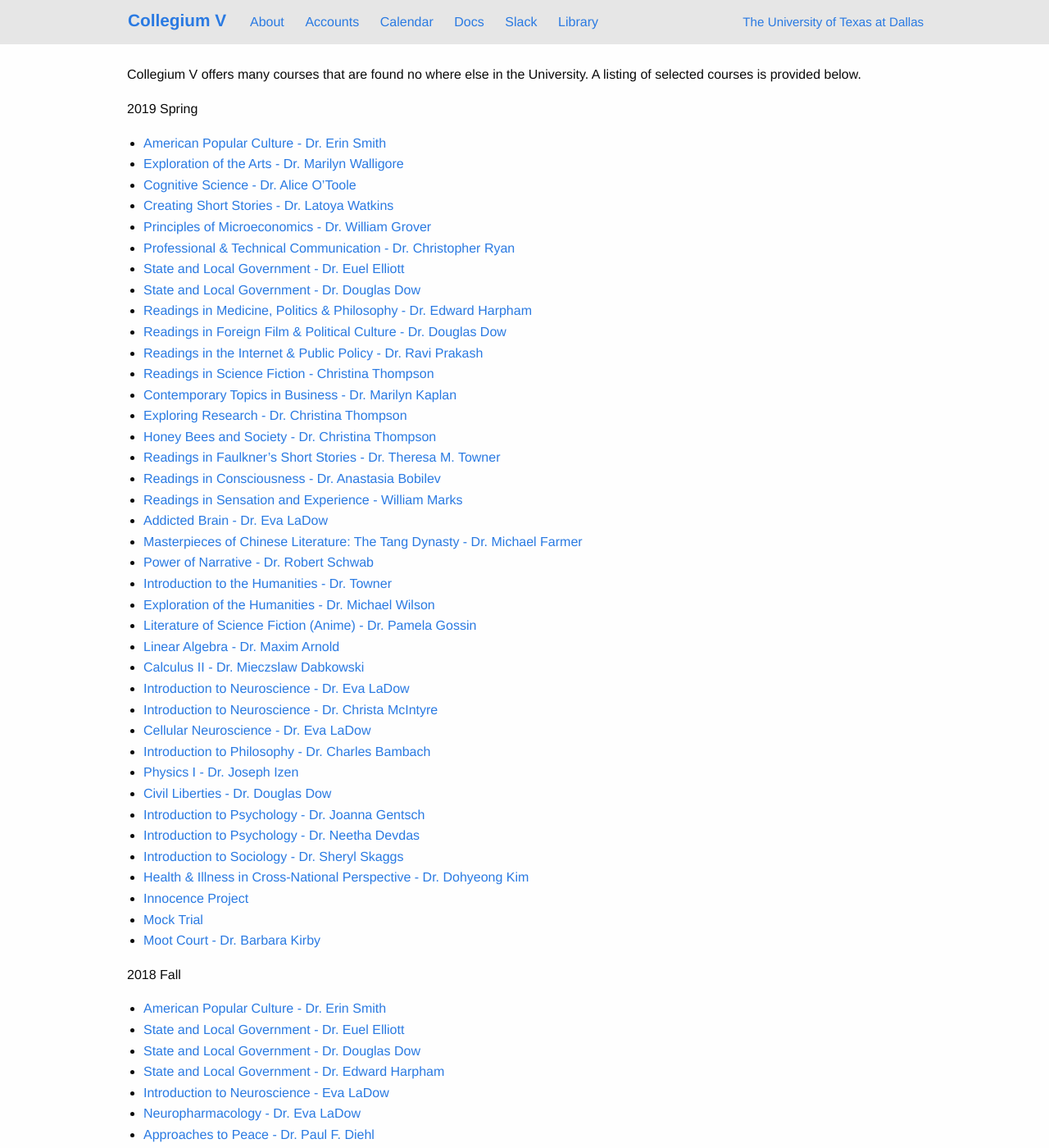
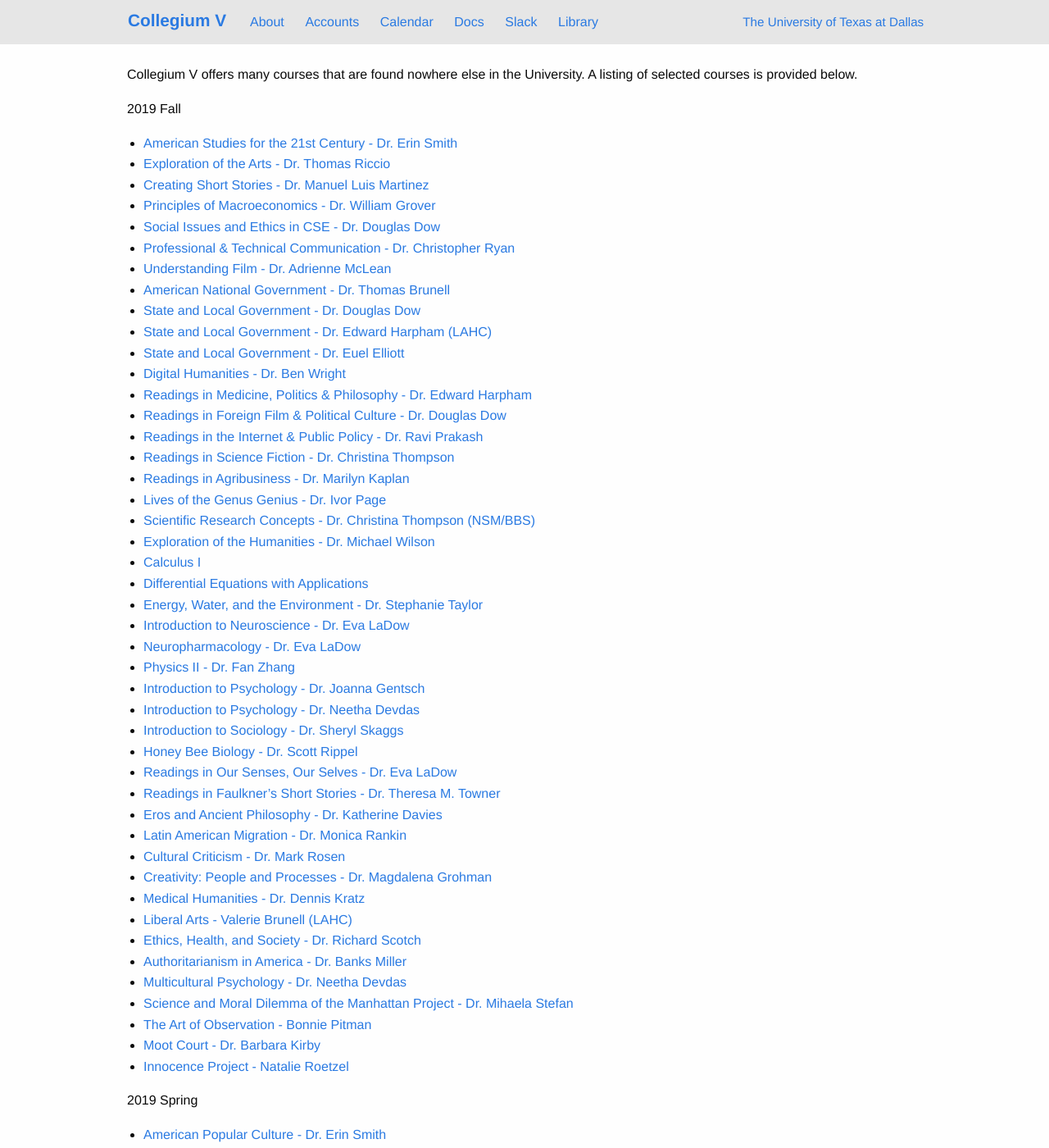
Before and after one commit to collegiumv/cv_jekyll, a Jekyll site: the page built from pages/academics/courses/index.md, in a window 1280 px wide and 1400 px high. Shown: the whole window at 82% size. Built offline with Jekyll 4.4.1, drawn with Linux system fonts in a browser that asks for light colours; some of the changed text lies outside the part shown.

Commit message:
Fall 2019 courses

```diff
--- a/pages/academics/courses/index.md
+++ b/pages/academics/courses/index.md
@@ -3,14 +3,63 @@ title: CV Courses
 layout: page
 ---
 
-Collegium V offers many courses that are found no where else in the University.  A listing of selected courses is provided below.
+Collegium V offers many courses that are found nowhere else in the University.  A listing of selected courses is provided below.
+
+
+2019 Fall
+  * [American Studies for the 21st Century - Dr. Erin Smith]()
+  * [Exploration of the Arts - Dr. Thomas Riccio](arts-1301-dr-thomas-riccio/)
+  * [Creating Short Stories - Dr. Manuel Luis Martinez]()
+  * [Principles of Macroeconomics - Dr. William Grover]()
+  * [Social Issues and Ethics in CSE - Dr. Douglas Dow]()
+  * [Professional & Technical Communication - Dr. Christopher Ryan](ecs-3390-dr-ryan/)
+  * [Understanding Film - Dr. Adrienne McLean](film-2332)
+  * [American National Government - Dr. Thomas Brunell]()
+  * [State and Local Government - Dr. Douglas Dow](govt-2306-dr-douglas-dow/)
+  * [State and Local Government - Dr. Edward Harpham (LAHC)]()
+  * [State and Local Government - Dr. Euel Elliott](govt-2306-dr-euel-elliott/)
+  * [Digital Humanities - Dr. Ben Wright]()
+  * [Readings in Medicine, Politics & Philosophy - Dr. Edward Harpham](readings-in-medicine-politics-and-philosophy/)
+  * [Readings in Foreign Film & Political Culture - Dr. Douglas Dow](readings-in-foreign-film/)
+  * [Readings in the Internet & Public Policy - Dr. Ravi Prakash](readings-internet-public-policy/)
+  * [Readings in Science Fiction - Dr. Christina Thompson](readings-scifi/)
+  * [Readings in Agribusiness - Dr. Marilyn Kaplan](readings-in-agribusiness/)
+  * [Lives of the Genus Genius - Dr. Ivor Page]()
+  * [Scientific Research Concepts - Dr. Christina Thompson (NSM/BBS)]()
+  * [Exploration of the Humanities - Dr. Michael Wilson](exploration-of-the-humanities/)
+  * [Calculus I]()
+  * [Differential Equations with Applications](differential-equations/)
+  * [Energy, Water, and the Environment - Dr. Stephanie Taylor](nats-2333-dr-stephanie-taylor/)
+  * [Introduction to Neuroscience - Dr. Eva LaDow](nsc-3361-eva-ladow/)
+  * [Neuropharmacology - Dr. Eva LaDow](nsc-3361-dr-eva-ladow/)
+  * [Physics II - Dr. Fan Zhang](phys-2422-dr-fan-zhang/)
+  * [Introduction to Psychology - Dr. Joanna Gentsch](intro-psychology-dr-gentsch/)
+  * [Introduction to Psychology - Dr. Neetha Devdas](intro-psychology-dr-devdas/)
+  * [Introduction to Sociology - Dr. Sheryl Skaggs](soc-1301-dr-sheryl-skaggs/)
+  * [Honey Bee Biology - Dr. Scott Rippel]()
+  * [Readings in Our Senses, Our Selves - Dr. Eva LaDow](readings-in-our-senses-our-selves/)
+  * [Readings in Faulkner’s Short Stories - Dr. Theresa M. Towner](hons-3199-dr-theresa-m-towner/)
+  * [Eros and Ancient Philosophy - Dr. Katherine Davies]()
+  * [Latin American Migration - Dr. Monica Rankin]()
+  * [Cultural Criticism - Dr. Mark Rosen]()
+  * [Creativity: People and Processes - Dr. Magdalena Grohman]()
+  * [Medical Humanities - Dr. Dennis Kratz]()
+  * [Liberal Arts - Valerie Brunell (LAHC)]()
+  * [Ethics, Health, and Society - Dr. Richard Scotch]()
+  * [Authoritarianism in America - Dr. Banks Miller]()
+  * [Multicultural Psychology - Dr. Neetha Devdas]()
+  * [Science and Moral Dilemma of the Manhattan Project - Dr. Mihaela Stefan]()
+  * [The Art of Observation - Bonnie Pitman]()
+  * [Moot Court - Dr. Barbara Kirby](moot-court/)
+  * [Innocence Project - Natalie Roetzel](innocence-project/)
+
 
 2019 Spring
   * [American Popular Culture - Dr. Erin Smith](ams-2300hn1-dr-erin-smith/)
   * [Exploration of the Arts - Dr. Marilyn Walligore](arts-1301-dr-marilyn-walligore/)
   * [Cognitive Science - Dr. Alice O’Toole](cognitive-science/)
   * [Creating Short Stories - Dr. Latoya Watkins](creating-short-stories-dr-latoya-watkins)
-  * [Principles of Microeconomics - Dr. William Grover](creating-short-stories-dr-grover)
+  * [Principles of Microeconomics - Dr. William Grover](principles-of-microeconomics)
   * [Professional & Technical Communication - Dr. Christopher Ryan](ecs-3390-dr-ryan/)
   * [State and Local Government - Dr. Euel Elliott](govt-2306-dr-euel-elliott/)
   * [State and Local Government - Dr. Douglas Dow](govt-2306-dr-douglas-dow/)
```
Also changed, not shown: other parts of pages/academics/courses/index.md (+0 -1 lines), pages/academics/courses/innocence-project.md (+1 -1 lines), pages/academics/courses/readings-in-agribusiness.md (+2 -6 lines).
